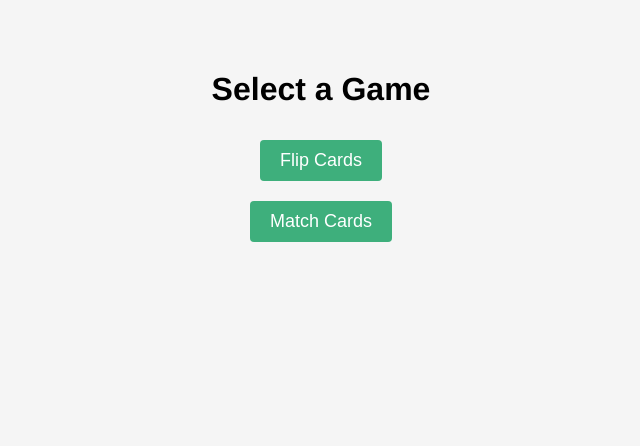
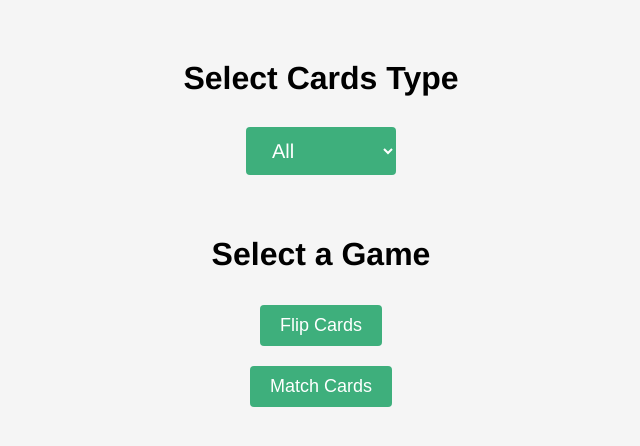
Before and after one commit to ezahavi/to-the-sea-puzzle, a Vue app: page / in a window 1280 px wide. Shown: the top 446 px of the page, without its empty margins (319-959 px from the left). Built offline with nearby package versions, Linux system fonts and the light colour scheme.

Commit message:
Move the type selector to game selection screen and add to the FlashCardGame

```diff
--- a/src/App.vue
+++ b/src/App.vue
@@ -1,8 +1,18 @@
 <template>
   <div id="app">
-    <GameSelector v-if="currentGame === ''" @select="selectGame" />
-    <FlashcardGame v-if="currentGame === 'flip'" :cards="flashcards" @back="currentGame = ''" />
-    <MatchCardsGame v-if="currentGame === 'match'" :cards="flashcards" @back="currentGame = ''" />
+    <GameSelector
+      v-if="currentGame === ''"
+      :cards="flashcards"
+      :selectedType="selectedType"
+      @select="selectGame"
+      @update:selectedType="updateSelectedType"
+    />
+    <FlashcardGame v-if="currentGame === 'flip'" :cards="filteredCards" @back="currentGame = ''" />
+    <MatchCardsGame
+      v-if="currentGame === 'match'"
+      :cards="filteredCards"
+      @back="currentGame = ''"
+    />
   </div>
 </template>
 
@@ -22,12 +32,25 @@ export default {
   data() {
     return {
       flashcards,
-      currentGame: ""
+      currentGame: "",
+      selectedType: "" // Empty string means "All"
     };
+  },
+  computed: {
+    // Filter cards based on selected type
+    filteredCards() {
+      if (!this.selectedType || this.selectedType === "") {
+        return this.flashcards; // Return all cards if no type selected
+      }
+      return this.flashcards.filter(card => card.type === this.selectedType);
+    }
   },
   methods: {
     selectGame(game) {
       this.currentGame = game;
+    },
+    updateSelectedType(type) {
+      this.selectedType = type;
     }
   }
 };
--- a/src/components/GameSelector.vue
+++ b/src/components/GameSelector.vue
@@ -1,5 +1,18 @@
 <template>
   <div class="menu">
+    <!-- Type selector at the top -->
+    <div class="type-selector-container">
+      <h1 class="selector-title">Select Cards Type</h1>
+      <select id="cardTypeSelect" v-model="currentType" @change="updateType">
+        <option value="">All</option>
+        <option
+          v-for="t in availableTypes"
+          :key="t"
+          :value="t"
+        >{{ t }}</option>
+      </select>
+    </div>
+
     <h1>Select a Game</h1>
     <button @click="$emit('select', 'flip')">Flip Cards</button>
     <button @click="$emit('select', 'match')">Match Cards</button>
@@ -8,7 +21,37 @@
 
 <script>
 export default {
-  name: "GameSelector"
+  name: "GameSelector",
+  props: {
+    selectedType: {
+      type: String,
+      default: ""
+    },
+    cards: {
+      type: Array,
+      required: true
+    }
+  },
+  data() {
+    return {
+      currentType: this.selectedType,
+      availableTypes: []
+    };
+  },
+  watch: {
+    selectedType(newVal) {
+      this.currentType = newVal;
+    }
+  },
+  created() {
+    // Extract unique card types from the cards array
+    this.availableTypes = [...new Set(this.cards.map(c => c.type))].sort();
+  },
+  methods: {
+    updateType() {
+      this.$emit('update:selectedType', this.currentType);
+    }
+  }
 };
 </script>
 
@@ -19,6 +62,49 @@ export default {
   align-items: center;
   margin-top: 50px;
 }
+
+.type-selector-container {
+  display: flex;
+  flex-direction: column;  /* Stack label above selector */
+  align-items: center;
+  gap: 10px;  /* Reduced gap for vertical layout */
+  margin-bottom: 30px;
+}
+
+.type-selector-container .selector-title {
+  margin: 10px 0;  /* Consistent spacing */
+}
+
+.type-selector-container select {
+  font-size: 20px;  /* Slightly larger than buttons for better readability */
+  padding: 12px 22px;  /* Slightly more padding to match larger font */
+  margin: 10px;  /* Same margin as buttons */
+  /* Match button appearance from styles.css */
+  background-color: #3eaf7c;  /* Green like buttons */
+  color: white;  /* White text like buttons */
+  border: none;  /* No border like buttons */
+  border-radius: 4px;  /* Same radius as buttons */
+  cursor: pointer;
+  min-width: 150px;
+  font-family: inherit;  /* Use same font as buttons */
+  transition: background-color 0.2s ease;  /* Same transition as buttons */
+}
+
+.type-selector-container select:hover {
+  background-color: #349968;  /* Darker green on hover like buttons */
+}
+
+.type-selector-container select:focus {
+  outline: none;
+  box-shadow: 0 0 0 2px rgba(62, 175, 124, 0.3);  /* Focus ring */
+}
+
+/* Style the dropdown options */
+.type-selector-container select option {
+  background-color: white;
+  color: black;
+}
+
 button {
   margin: 10px;
   padding: 10px 20px;
--- a/src/components/MatchCardsGame.vue
+++ b/src/components/MatchCardsGame.vue
@@ -1,19 +1,6 @@
 <template>
   <div class="match-container">
     <h2>Match the descriptions to the images</h2>
-
-    <!-- Card-type selector (auto-refreshes grid on change) -->
-    <div class="type-selector" style="margin-bottom:12px;">
-      <label for="cardTypeSelect">Card type:&nbsp;</label>
-      <select id="cardTypeSelect" v-model="selectedType">
-        <option value="">All</option>
-        <option
-          v-for="t in availableTypes"
-          :key="t"
-          :value="t"
-        >{{ t }}</option>
-      </select>
-    </div>
 
     <div class="match-columns">
       <!-- Image column -->
@@ -56,14 +43,15 @@
 <script>
 export default {
   name: "MatchCardsGame",
-  props: ["cards"],
+  props: {
+    cards: {
+      type: Array,
+      required: true
+    }
+  },
 
   data() {
     return {
-      /* dropdown state */
-      selectedType: "",       // bound to <select>
-      availableTypes: [],     // distinct “type” values for options
-
       /* card-deck state */
       allCards: [],           // current working deck (filtered + shuffled)
       currentIndex: 0,        // start of current 4-card batch
@@ -89,12 +77,9 @@ export default {
 
   /* ─────────────── methods ─────────────── */
   methods: {
-    /* rebuilds deck when type changes or on first load */
+    /* rebuilds deck when cards change or on first load */
     rebuildPool() {
-      const pool = this.selectedType
-        ? this.cards.filter(c => c.type === this.selectedType)
-        : this.cards;
-      this.allCards = this.shuffle([...pool]);
+      this.allCards = this.shuffle([...this.cards]);
       this.currentIndex = 0;          // show first batch immediately
     },
 
@@ -131,8 +116,8 @@ export default {
 
   /* ─────────────── watchers ─────────────── */
   watch: {
-    /* Auto-rebuild deck & reset matches whenever dropdown changes */
-    selectedType() {
+    /* Auto-rebuild deck & reset matches whenever cards prop changes */
+    cards() {
       this.rebuildPool();
       this.matchedIds = [];
     }
@@ -140,8 +125,7 @@ export default {
 
   /* ─────────────── lifecycle ─────────────── */
   created() {
-    // fill dropdown options and build initial deck
-    this.availableTypes = [...new Set(this.cards.map(c => c.type))];
+    // build initial deck
     this.rebuildPool();
   }
 };
```
